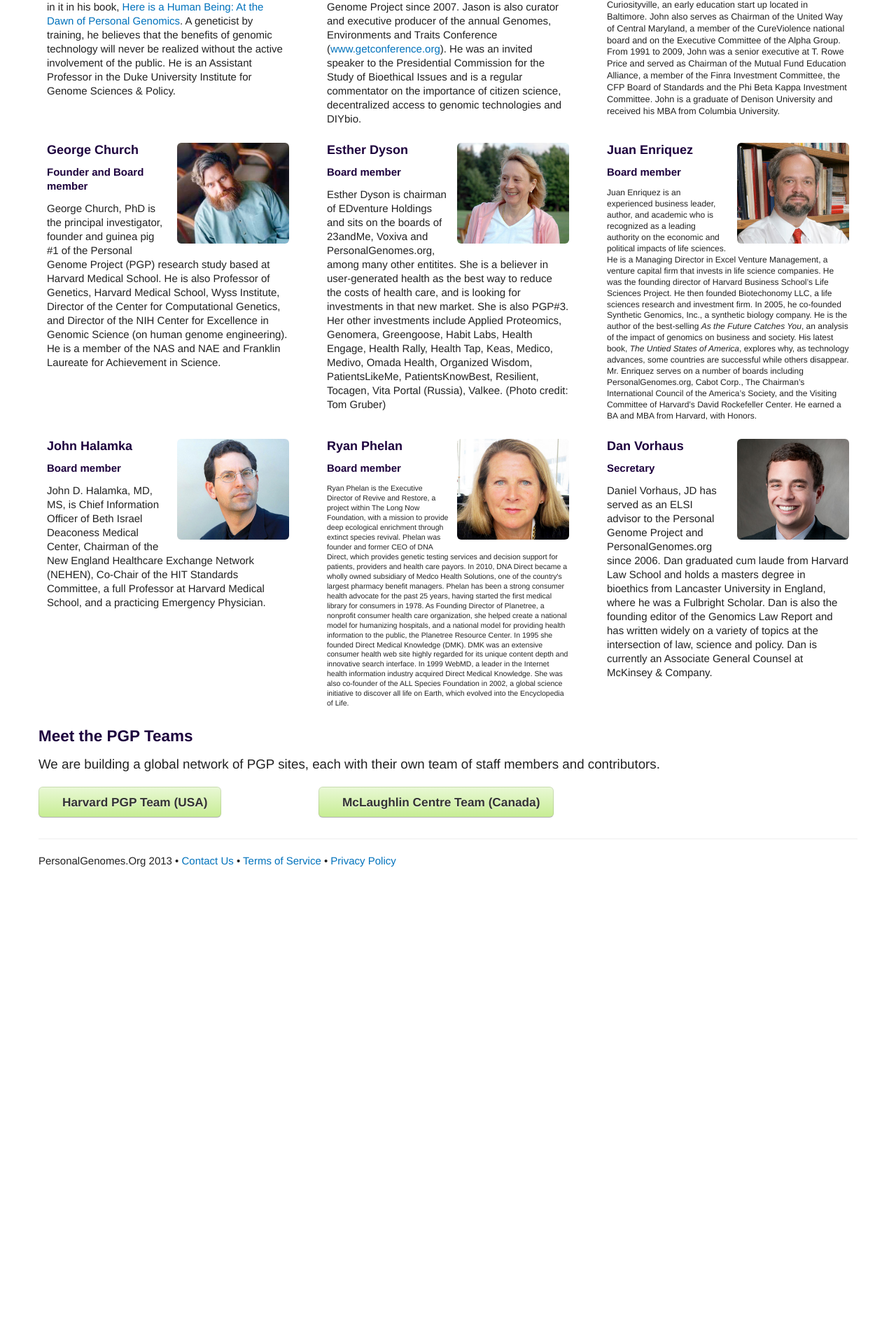
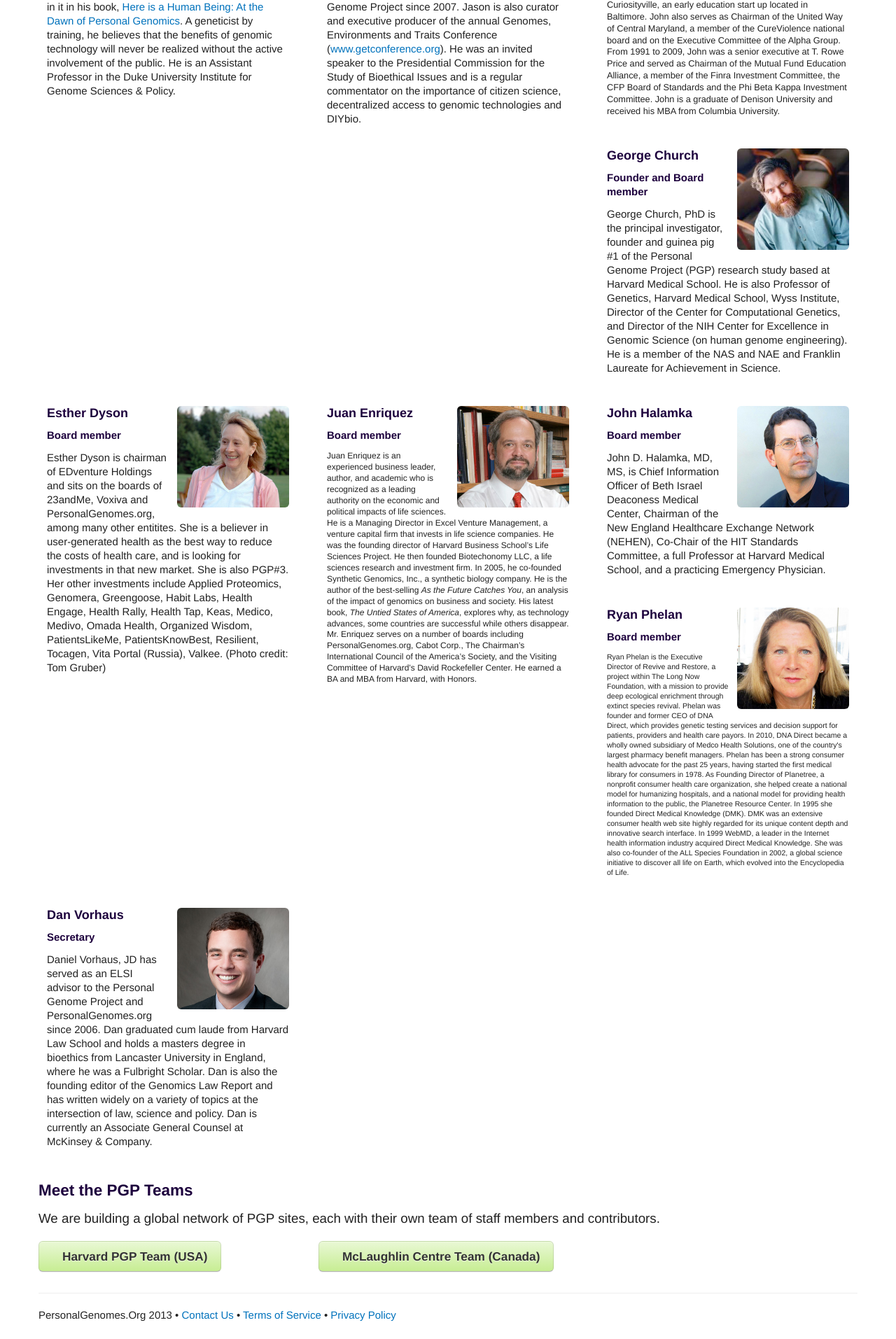
Before and after one commit to geochurch/www_personalgenomes_org, a Django app: page /people in a window 1280 px wide. Shown: the part 322-2235 px from the top of the page at 70% size. Before the commit the page ends 1561 px from the top, so only its background shows below. Run offline with Django 3.2, Linux system fonts and the light colour scheme; some libraries are stand-ins or nearby versions.

Commit message:
Change people pages to use thumbnails

```diff
--- a/templates/www_personalgenomes_org/people.html
+++ b/templates/www_personalgenomes_org/people.html
@@ -4,57 +4,63 @@
 
 <h2 class="top-heading">People</h2>
 
-<div class="row">
-  <div class="span4 bio">
+<ul class="thumbnails">
+
+  <li class="span4 bio">
     <img src="static/img/Misha-Angrist.jpg" class="img-rounded" style="max-width:160px" />
     <h4>Misha Angrist</h4><h5>Board Member</h5>
     <p>Misha Angrist was the fourth participant in the Harvard PGP. He has chronicled the development of the Personal Genome Project and his own participation in it in his book, <a href="http://www.genome.duke.edu/press/books/here-is-a-human-being/">Here is a Human Being: At the Dawn of Personal Genomics</a>. A geneticist by training, he believes that the benefits of genomic technology will never be realized without the active involvement of the public. He is an Assistant Professor in the Duke University Institute for Genome Sciences & Policy.</p>
-  </div>
-  <div class="span4 bio">
+  </li>
+
+  <li class="span4 bio">
     <img src="static/img/Jason-Bobe.jpg" class="img-rounded" style="max-width:160px" />
     <h4>Jason Bobe</h4><h5>Executive Director</h5>
     <p>Jason Bobe is the founding Executive Director of PersonalGenomes.org and has served as the Director of Community for the Harvard Personal Genome Project since 2007. Jason is also curator and executive producer of the annual Genomes, Environments and Traits Conference (<a href="http://www.getconference.org">www.getconference.org</a>). He was an invited speaker to the Presidential Commission for the Study of Bioethical Issues and is a regular commentator on the importance of citizen science, decentralized access to genomic technologies and DIYbio.</p>
-  </div>
-  <div class="span4 bio">
+  </li>
+
+  <li class="span4 bio">
     <img src="static/img/John-Cammack.jpg" class="img-rounded" style="max-width:160px" />
     <h4>John Cammack</h4><h5>Treasurer</h5>
     <p style="font-size:85%;line-height:133%">John Cammack is the Founder and Managing Partner of Cammack Associates, a holding company with diversified interests in educational technology and brain fitness. In addition, John is a co-founder of Curiosityville, an early education start up located in Baltimore. John also serves as Chairman of the United Way of Central Maryland, a member of the CureViolence national board and on the Executive Committee of the Alpha Group. From 1991 to 2009, John was a senior executive at T. Rowe Price and served as Chairman of the Mutual Fund Education Alliance, a member of the Finra Investment Committee, the CFP Board of Standards and the Phi Beta Kappa Investment Committee. John is a graduate of Denison University and received his MBA from Columbia University.</p>
-  </div>
-</div>
-<div class="row">
-  <div class="span4 bio">
+  </li>
+
+  <li class="span4 bio">
     <img src="static/img/George-Church.jpg" class="img-rounded" style="max-width:160px" />
     <h4>George Church</h4><h5>Founder and Board member</h5>
     <p>George Church, PhD is the principal investigator, founder and guinea pig #1 of the Personal Genome Project (PGP) research study based at Harvard Medical School. He is also Professor of Genetics, Harvard Medical School, Wyss Institute, Director of the Center for Computational Genetics, and Director of the NIH Center for Excellence in Genomic Science (on human genome engineering). He is a member of the NAS and NAE and Franklin Laureate for Achievement in Science.</p>
-  </div>
-  <div class="span4 bio">
+  </li>
+
+  <li class="span4 bio">
     <img src="static/img/Esther-Dyson.jpg" class="img-rounded" style="max-width:160px" />
     <h4>Esther Dyson</h4><h5>Board member</h5>
     <p>Esther Dyson is chairman of EDventure Holdings and sits on the boards of 23andMe, Voxiva and PersonalGenomes.org, among many other entitites. She is a believer in user-generated health as the best way to reduce the costs of health care, and is looking for investments in that new market. She is also PGP#3. Her other investments include Applied Proteomics, Genomera, Greengoose, Habit Labs, Health Engage, Health Rally, Health Tap, Keas, Medico, Medivo, Omada Health, Organized Wisdom, PatientsLikeMe, PatientsKnowBest, Resilient, Tocagen, Vita Portal (Russia), Valkee. (Photo credit: Tom Gruber)</p>
-  </div>
-  <div class="span4 bio">
+  </li>
+
+  <li class="span4 bio">
     <img src="static/img/Juan-Enriquez.jpg" class="img-rounded" style="max-width:160px" />
     <h4>Juan Enriquez</h4><h5>Board member</h5>
     <p style="font-size:80%;line-height:133%">Juan Enriquez is an experienced business leader, author, and academic who is recognized as a leading authority on the economic and political impacts of life sciences. He is a Managing Director in Excel Venture Management, a venture capital firm that invests in life science companies. He was the founding director of Harvard Business School’s Life Sciences Project. He then founded Biotechonomy LLC, a life sciences research and investment firm. In 2005, he co-founded Synthetic Genomics, Inc., a synthetic biology company. He is the author of the best-selling <em>As the Future Catches You</em>, an analysis of the impact of genomics on business and society. His latest book, <em>The Untied States of America</em>, explores why, as technology advances, some countries are successful while others disappear. Mr. Enriquez serves on a number of boards including PersonalGenomes.org, Cabot Corp., The Chairman’s International Council of the America’s Society, and the Visiting Committee of Harvard’s David Rockefeller Center. He earned a BA and MBA from Harvard, with Honors.</p>
-  </div>
-</div>
-<div class="row">
-  <div class="span4 bio">
+  </li>
+
+  <li class="span4 bio">
     <img src="static/img/John-Halamka.jpg" class="img-rounded" style="max-width:160px" />
     <h4>John Halamka</h4><h5>Board member</h5>
     <p>John D. Halamka, MD, MS, is Chief Information Officer of Beth Israel Deaconess Medical Center, Chairman of the New England Healthcare Exchange Network (NEHEN), Co-Chair of the HIT Standards Committee, a full Professor at Harvard Medical School, and a practicing Emergency Physician.</p>
-  </div>
-  <div class="span4 bio">
+  </li>
+
+  <li class="span4 bio">
     <img src="static/img/Ryan-Phelan.jpg" class="img-rounded" style="max-width:160px" />
     <h4>Ryan Phelan</h4><h5>Board member</h5>
     <p style="font-size:70%;line-height:133%">Ryan Phelan is the Executive Director of Revive and Restore, a project within The Long Now Foundation, with a mission to provide deep ecological enrichment through extinct species revival. Phelan was founder and former CEO of DNA Direct, which provides genetic testing services and decision support for patients, providers and health care payors. In 2010, DNA Direct became a wholly owned subsidiary of Medco Health Solutions, one of the country's largest pharmacy benefit managers. Phelan has been a strong consumer health advocate for the past 25 years, having started the first medical library for consumers in 1978. As Founding Director of Planetree, a nonprofit consumer health care organization, she helped create a national model for humanizing hospitals, and a national model for providing health information to the public, the Planetree Resource Center. In 1995 she founded Direct Medical Knowledge (DMK). DMK was an extensive consumer health web site highly regarded for its unique content depth and innovative search interface. In 1999 WebMD, a leader in the Internet health information industry acquired Direct Medical Knowledge. She was also co-founder of the ALL Species Foundation in 2002, a global science initiative to discover all life on Earth, which evolved into the Encyclopedia of Life.</p>
-  </div>
-  <div class="span4 bio">
+  </li>
+
+  <li class="span4 bio">
     <img src="static/img/Daniel-Vorhaus.jpg" class="img-rounded" style="max-width:160px" />
     <h4>Dan Vorhaus</h4><h5>Secretary</h5>
     <p>Daniel Vorhaus, JD  has served as an ELSI advisor to the Personal Genome Project and PersonalGenomes.org since 2006. Dan graduated cum laude from Harvard Law School and holds a masters degree in bioethics from Lancaster University in England, where he was a Fulbright Scholar. Dan is also the founding editor of the Genomics Law Report and has written widely on a variety of topics at the intersection of law, science and policy. Dan is currently an Associate General Counsel at McKinsey & Company.</p>
-  </div>
-</div>
+  </li>
+
+</ul>
 
 <h3>Meet the PGP Teams</h3>
 
```
Also changed, not shown: templates/harvard/people.html (+30 -24 lines).
